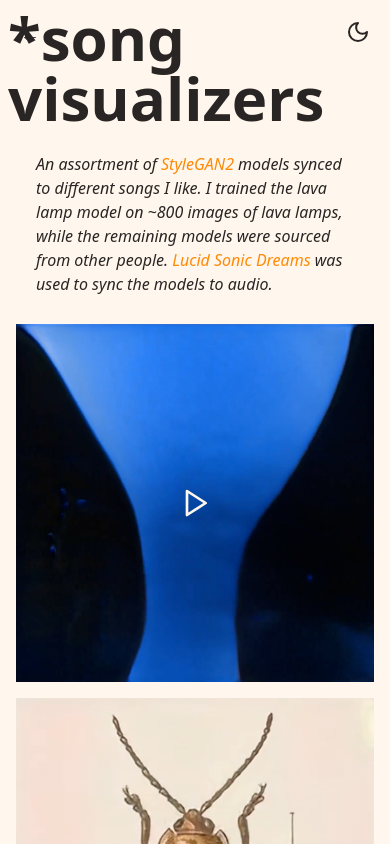
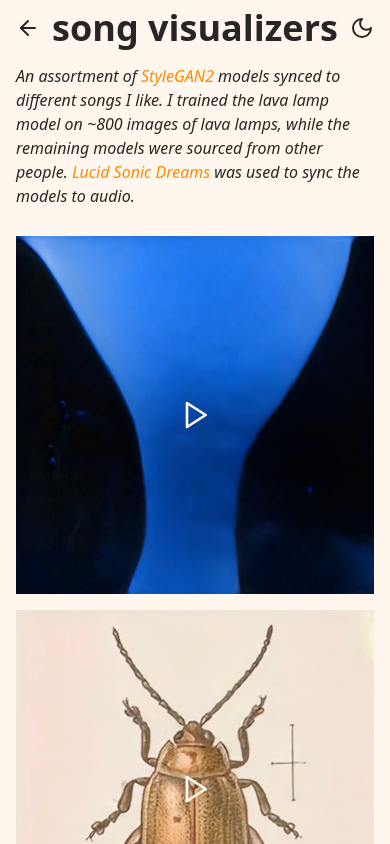
Before and after one commit to seb-fousse/sebfxyz, a Next.js app: page /things/song-visualizers in a window 390 px wide. Shown: the top 844 px of the page. Built offline with nearby package versions, Linux system fonts and the light colour scheme.

Commit message:
component tweaks + headeres

```diff
--- a/src/components/Buttons/BackButton.tsx
+++ b/src/components/Buttons/BackButton.tsx
@@ -1,3 +1,4 @@
+import { ArrowLeft } from "lucide-react";
 import Link from "next/link";
 
 interface Props {
@@ -8,11 +9,11 @@ interface Props {
 export default function BackButton({ href, className }: Props) {
   return (
     <Link
-      className={`${className} text-xl sm:text-3xl hover:no-underline text-foreground font-extralight`}
+      className={className}
       href={href}
       scroll={false}
     >
-      &larr;
+      <ArrowLeft />
     </Link>
   )
 }
--- a/src/pages/things/peru-2024.tsx
+++ b/src/pages/things/peru-2024.tsx
@@ -59,12 +59,16 @@ export default function MusingManWinkle() {
 
   // Use the smaller of calculated height or 80% of viewport height
   // Also consider mobile adjustment
-  const finalHeight = isMobile ? Math.min(calculatedHeight, 300, maxHeight) : Math.min(calculatedHeight, maxHeight)
+  const finalHeight = isMobile ? Math.min(calculatedHeight, maxHeight) : Math.min(calculatedHeight, maxHeight)
 
   return (
-    <div className="max-w-full w-full mx-auto px-4 flex flex-col" ref={containerRef}>
-      <BackButton className="fixed top-4 sm:top-3 left-5 z-10" href={'/#things'} />
-      <ThemeToggle className="fixed top-5 right-5 z-10"/>
+    <div className="max-w-full w-full mx-auto items-center px-4 flex flex-col" ref={containerRef}>
+      <BackButton className="fixed top-4 left-4 z-10" href={'/#things'} />
+      <ThemeToggle className="fixed top-4 right-4 z-10"/>
+
+      <h1 className="text-center font-bold text-4xl md:text-6xl pt-2 md:py-2 lowercase">
+        Peru
+      </h1>
 
       <Carousel
         opts={{
@@ -72,9 +76,9 @@ export default function MusingManWinkle() {
           skipSnaps: false,
           containScroll: "trimSnaps",
         }}
-        className="w-full justify-center"
+        className="w-full justify-center pt-4"
       >
-        <CarouselContent className="-ml-4 pt-16">
+        <CarouselContent>
           {imageData.map((image, index) => {
             // Calculate width based on aspect ratio while maintaining consistent height
             const aspectRatio = image.width / image.height
@@ -116,9 +120,8 @@ export default function MusingManWinkle() {
       </Carousel>
 
 
-      <div className="px-9 pt-3">
-        <span className="italic font-bold">Peru 2024&nbsp;</span>
-        - Photos taken on a 2 week backpacking trip. Noteable highlights include the five-day Salkantay trek, Machu Picchu, the Red Valley, Maras, Moray, paragliding in the Andes, Aji de gallina, and a cold Cusquena.
+      <div className="px-2 pt-3">
+        Photos taken on a 2 week backpacking trip in 2024. Noteable highlights include the five-day Salkantay trek, Machu Picchu, the Red Valley, Maras, Moray, paragliding in the Andes, Aji de gallina, and a cold Cusquena.
       </div>
 
     </div>
--- a/src/pages/things/song-visualizers.tsx
+++ b/src/pages/things/song-visualizers.tsx
@@ -31,18 +31,19 @@ export default function SongVisualizers() {
   };
 
   return (
-    <div className="max-w-7xl m-auto">
-      <BackButton className="fixed top-5 left-5 z-10" href={'/#things'} />
-      <ThemeToggle className="fixed top-5 right-5 z-10"/>
+    <div className="max-w-7xl m-auto items-center">
+      <BackButton className="fixed top-4 left-4 z-10" href={'/#things'} />
+      <ThemeToggle className="fixed top-4 right-4 z-10"/>
 
-      <h1 className="font-bold text-6xl p-2 lowercase">
-        *Song Visualizers
+      <h1 className="text-center font-bold text-4xl md:text-6xl pt-2 md:py-2 lowercase">
+        Song Visualizers
       </h1>
 
-      <div className="px-9 pt-4 pb-3 italic">
+      <div className="px-4">
+        <div className="pt-4 pb-3 italic">
           An assortment of <Link className="text-primary" href="https://github.com/NVlabs/stylegan2" target="_blank">StyleGAN2</Link> models synced to different songs I like. I trained the lava lamp model on ~800 images of lava lamps, while the remaining models were sourced from other people. <Link className="text-primary" href="https://github.com/mikael-alafriz-deel/lucid-sonic-dreams" target="_blank">Lucid Sonic Dreams</Link> was used to sync the models to audio.
         </div>
-      <div className="grid grid-cols-1 md:grid-cols-2 lg:grid-cols-3 gap-4 py-4 px-4 md:px-9">
+        <div className="grid grid-cols-1 md:grid-cols-2 lg:grid-cols-3 gap-4 py-4">
           {videosAndThumb.map((videosAndThumb, index) => (
             <m.div
               key={index}
@@ -80,5 +81,7 @@ export default function SongVisualizers() {
           ))}
         </div>
       </div>
+
+    </div>
   );
 };
```
Lines whose indentation alone changed are shown as unchanged.
